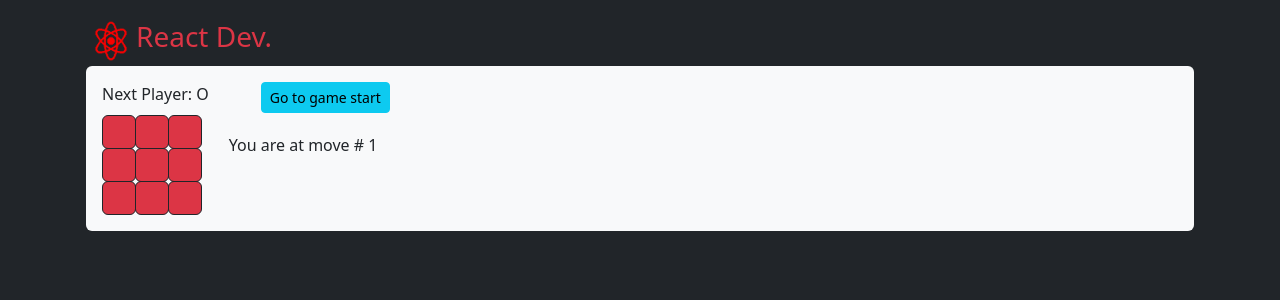
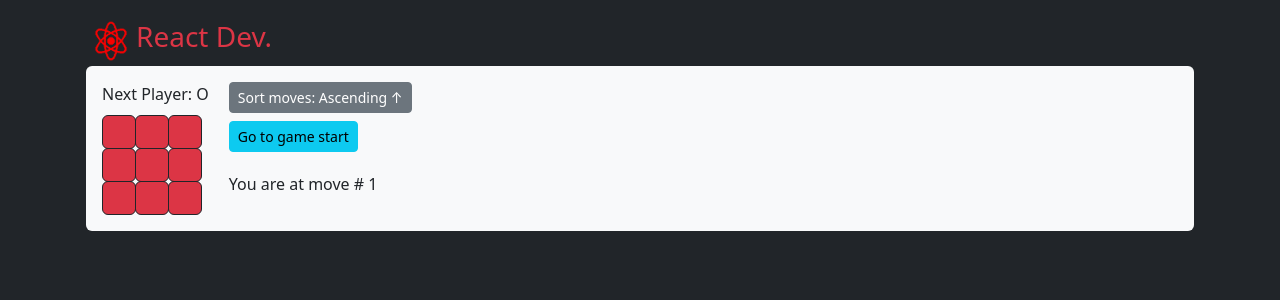
Before and after one commit to raihan-ys/reactzone, a React (Vite) app: page / in a window 1280 px wide. Shown: the top 300 px of the page. Built offline with nearby package versions, Linux system fonts and the light colour scheme.

Commit message:
[IMPROVE] Order of moves, winning square higlighting

```diff
--- a/components/TicTacToe.tsx
+++ b/components/TicTacToe.tsx
@@ -1,9 +1,9 @@
 import {useState} from 'react';
 
 // Square that will build up the board
-function Square( {value, onSquareClick} ) {
+function Square( {value, onSquareClick, isWinningSquare} ) {
   return (
-    <button className="square bg-danger text-white border-dark rounded" onClick={onSquareClick}>
+    <button className={`square ${isWinningSquare ? "bg-success" : "bg-danger"} text-white border-dark rounded`} onClick={onSquareClick}>
       {value}
     </button>
   );
@@ -33,7 +33,9 @@ function Board( {oIsNext, squares, onPlay} ) {
   }
 
   // Set status
-  const winner = calculateWinner(squares);
+  const winnerInfo = calculateWinner(squares);
+  const winner = winnerInfo?.player;
+  const winningLine = winnerInfo?.line;
   let status;
   if (winner) {
     status = "Winner: " + winner;
@@ -57,6 +59,7 @@ function Board( {oIsNext, squares, onPlay} ) {
                 key={col}
                 value={squares[id]}
                 onSquareClick={ () => handleClick(id) }
+                isWinningSquare={winningLine?.includes(id)} // Check if the square is part of winning line
               />
             );
           })}
@@ -71,6 +74,7 @@ export default function Game() {
   const [currentMove, setCurrentMove] = useState(0);
   const oIsNext = currentMove % 2 === 0; // Switch turn
   const currentSquares = history[currentMove]; // Render the final move
+  const [isAscending, setIsAscending] = useState(true); // Order of move buttons
 
   // Update the game
   function handlePlay(nextSquares) {
@@ -81,23 +85,27 @@ export default function Game() {
     setCurrentMove(nextHistory.length - 1);
   }
 
-  // Transform the history array to an array of react elements so it can be used in the game's UI
+  // Transform history array to an array of react elements
   const moves = history.map((squares, move) => {
-    let description;
+    const description = move > 0
+      ? "Go to move #" + move
+      : "Go to game start";
 
-    if (move > 0) {
-      description = "Go to move #" + move;
-    } else {
-      description = "Go to game start";
-    }
+    return { move, description };
+  });
 
-    // Creates a new react element
-    return (
-      <li key={move}>
-        <button className='btn btn-sm btn-info mb-1' onClick={() => setCurrentMove(move)}>{description}</button>
-      </li>
-    )
-  });
+  // Sort moves order
+  const sortedMoves = isAscending ? moves : [...moves].reverse();
+
+  // Create move buttons
+  const moveList = sortedMoves.map(( { move, description } ) => (
+    <li key={move}>
+      <button className="btn btn-sm btn-info mb-1" onClick={() => setCurrentMove(move)}>
+        {description}
+      </button>
+    </li>
+  ));
+
 
   return (
     <>
@@ -106,9 +114,11 @@ export default function Game() {
           <Board oIsNext={oIsNext} squares={currentSquares} onPlay={handlePlay} />
         </div>
         <div className="game-info">
-          {/*TODO: Add a toggle button that lets you sort the moves in either ascending or descending order */}
-          <ul style={ { listStyleType: 'none' } }>
-            {moves}
+          <button className="btn btn-sm btn-secondary mb-2" onClick={() => setIsAscending(!isAscending)}>
+            Sort moves: {isAscending ? "Ascending ↑" : "Descending ↓"}
+          </button>
+          <ul style={{ listStyleType: 'none', paddingLeft: 0 }}>
+            {moveList}
           </ul>
           <span>{"You are at move # " + (currentMove + 1)}</span>
         </div>
@@ -136,7 +146,10 @@ function calculateWinner(squares) {
     // Check if the squares order is the same as one of winning orders
     const [a, b, c] = lines[i];
     if (squares[a] && squares[a] === squares[b] && squares[a] === squares[c]) {
-      return squares[a];
+      return {
+        player: squares[a], // Winner X or O
+        line: [a, b, c], // Winning line
+      };
     }
   }
 
```
